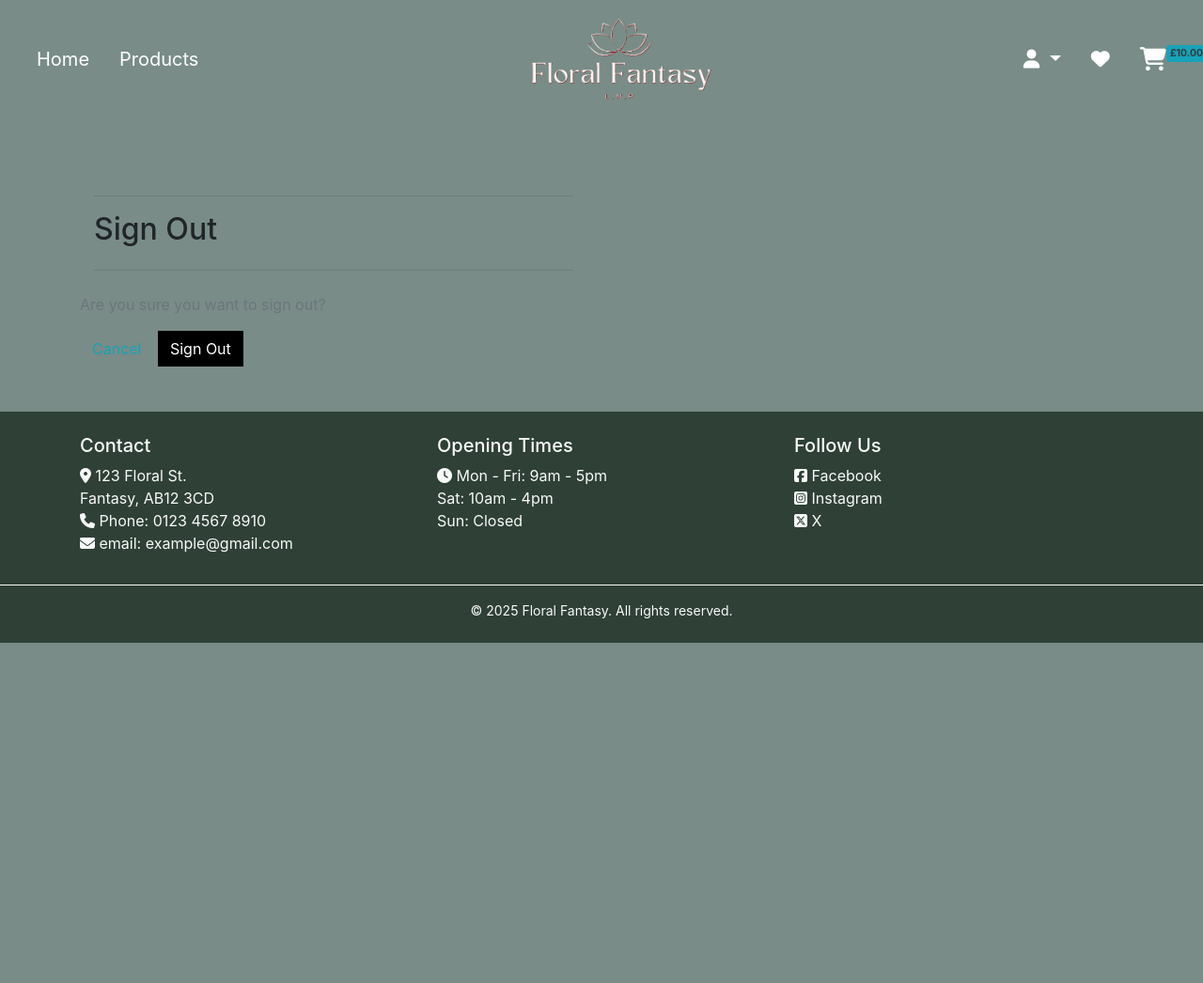
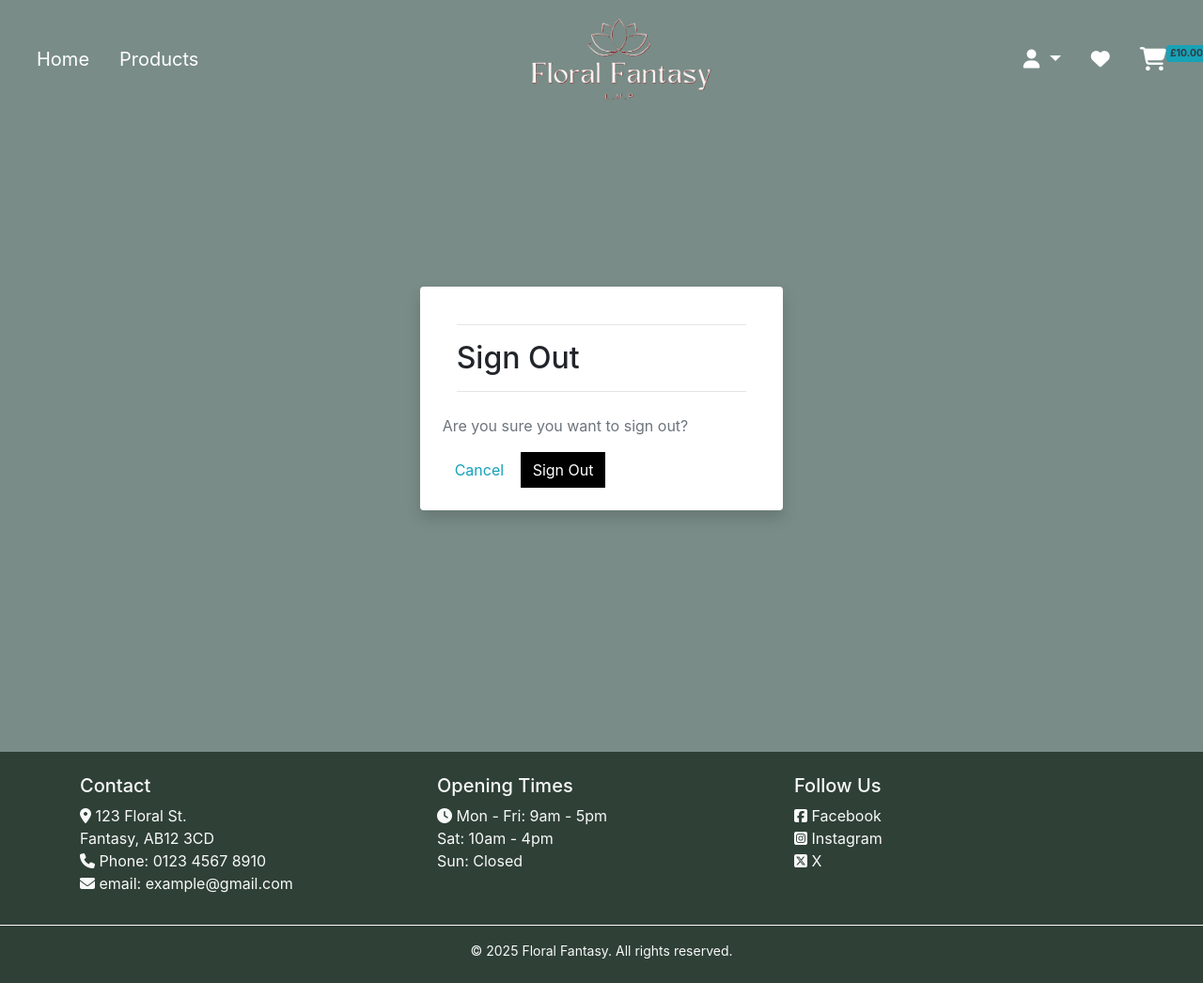
Before and after one commit to jessi25924/floral_fantasy, a Django app: template templates/allauth/account/logout.html in a window 1280 px wide. Shown: the whole page at 94% size. Before the commit the page ends 684 px from the top, so only its background shows below. Run offline with Django 4.2, Linux system fonts and the light colour scheme; the template is opened without the code that fills it: most values are stand-ins (such as "Sample title", 1, 10 or a date in 2020); some libraries are stand-ins or nearby versions; some web fonts are replaced.

Commit message:
Adjust layout

```diff
--- a/templates/allauth/account/base.html
+++ b/templates/allauth/account/base.html
@@ -1,15 +1,14 @@
 {% extends "base.html" %}
 
 {% block content %}
-    <div class="container header-container mt-5 pt-5">
-        <div class="overlay"></div>
-        <div class="row">
-            <div class="col-12 col-md-6">
-                <div class="allauth-form-inner-content">
-                    {% block inner_content %}
-                    {% endblock %}
-                </div>
+    <div class="container-fluid d-flex justify-content-center align-items-center min-vh-100 pt-5">
+    <div class="row w-100">
+        <div class="col-12 col-md-6 col-lg-4 mx-auto">
+            <div class="allauth-form-inner-content bg-white p-4 rounded shadow">
+                {% block inner_content %}
+                {% endblock %}
             </div>
         </div>
     </div>
+</div>
 {% endblock %}
--- a/templates/allauth/account/email.html
+++ b/templates/allauth/account/email.html
@@ -5,7 +5,7 @@
 {% block head_title %}{% trans "Account" %}{% endblock %}
 
 {% block inner_content %}
-    <div class="container mt-5 pt-5">
+    <div class="container">
       <hr>
       <h2 class="logo-font mb-4">{% trans "E-mail Addresses" %}</h2>
       <hr>
--- a/templates/allauth/account/email_confirm.html
+++ b/templates/allauth/account/email_confirm.html
@@ -7,9 +7,9 @@
 
 
 {% block inner_content %}
-<div class="container mt-5 pt-5">
+<div class="container">
     <hr>
-    <h2 class="logo-font mb-4">{% trans "Confirm E-mail Address" %}</h2>
+    <h2 class="logo-font">{% trans "Confirm E-mail Address" %}</h2>
     <hr>
 </div>
 
--- a/templates/allauth/account/login.html
+++ b/templates/allauth/account/login.html
@@ -7,7 +7,7 @@
 
 {% block inner_content %}
 
-<div class="container mt-5">
+<div class="container">
   <hr>
   <h2 class="logo-font mb-4">{% trans "Sign In" %}</h2>
   <hr>
@@ -33,7 +33,7 @@ for a {{ site_name }} account and sign in below:{% endblocktrans %}</p>
 {% include "socialaccount/snippets/login_extra.html" %}
 
 {% else %}
-<p>{% blocktrans %}If you have not created an account yet, then please
+<p class="text-dark">{% blocktrans %}If you have not created an account yet, then please
 <a href="{{ signup_url }}">sign up</a> first.{% endblocktrans %}</p>
 {% endif %}
 
@@ -45,7 +45,7 @@ for a {{ site_name }} account and sign in below:{% endblocktrans %}</p>
   {% endif %}
   <a class="btn btn-outline-black rounded-0" href="{% url 'landing' %}">Home</a>
   <button class="primaryAction" type="submit">{% trans "Sign In" %}</button>
-  <p class="mt-2">
+  <p class="mt-4">
     <a class="button secondaryAction" href="{% url 'account_reset_password' %}">{% trans "Forgot Password?" %}</a>
   </p>
 </form>
--- a/templates/allauth/account/logout.html
+++ b/templates/allauth/account/logout.html
@@ -5,9 +5,9 @@
 {% block head_title %}{% trans "Sign Out" %}{% endblock %}
 
 {% block inner_content %}
-<div class="container mt-5 pt-5">
+<div class="container">
   <hr>
-  <h2 class="logo-font mb-4">{% trans "Sign Out" %}</h2>
+  <h2 class="logo-font">{% trans "Sign Out" %}</h2>
   <hr>
 </div>
 <p>{% trans 'Are you sure you want to sign out?' %}</p>
@@ -17,8 +17,8 @@
   {% if redirect_field_value %}
   <input type="hidden" name="{{ redirect_field_name }}" value="{{ redirect_field_value }}"/>
   {% endif %}
-  <a class="btn btn-outline-black rounded-0 mb-5" href="{% url 'landing' %}">Cancel</a>
-  <button type="submit" class="mb-5">{% trans 'Sign Out' %}</button>
+  <a class="btn btn-outline-black rounded-0" href="{% url 'landing' %}">Cancel</a>
+  <button type="submit">{% trans 'Sign Out' %}</button>
 </form>
 
 
--- a/templates/allauth/account/password_change.html
+++ b/templates/allauth/account/password_change.html
@@ -5,9 +5,9 @@
 {% block head_title %}{% trans "Change Password" %}{% endblock %}
 
 {% block inner_content %}
-    <div class="container mt-5 pt-5">
+    <div class="container">
         <hr>
-        <h2 class="logo-font mb-4">{% trans "Change Password" %}</h2>
+        <h2 class="logo-font">{% trans "Change Password" %}</h2>
         <hr>
     </div>
 
--- a/templates/allauth/account/password_reset.html
+++ b/templates/allauth/account/password_reset.html
@@ -7,9 +7,9 @@
 
 {% block inner_content %}
 
-    <div class="container mt-5">
+    <div class="container">
         <hr>
-        <h2 class="logo-font mb-4">{% trans "Password Reset" %}</h2>
+        <h2 class="logo-font">{% trans "Password Reset" %}</h2>
         <hr>
     </div>
     {% if user.is_authenticated %}
--- a/templates/allauth/account/password_reset_done.html
+++ b/templates/allauth/account/password_reset_done.html
@@ -6,9 +6,9 @@
 {% block head_title %}{% trans "Password Reset" %}{% endblock %}
 
 {% block inner_content %}
-    <div class="container mt-5 pt-5">
+    <div class="container">
         <hr>
-        <h2 class="logo-font mb-5">{% trans "Password Reset" %}</h2>
+        <h2 class="logo-font">{% trans "Password Reset" %}</h2>
         <hr>
     </div>
 
--- a/templates/allauth/account/password_reset_from_key.html
+++ b/templates/allauth/account/password_reset_from_key.html
@@ -4,9 +4,9 @@
 {% block head_title %}{% trans "Change Password" %}{% endblock %}
 
 {% block inner_content %}
-    <div class="container mt-5 pt-5">
+    <div class="container">
         <hr>
-        <h2 class="logo-font mb-4">{% if token_fail %}{% trans "Bad Token" %}{% else %}{% trans "Change Password" %}{% endif %}</h2>
+        <h2 class="logo-font">{% if token_fail %}{% trans "Bad Token" %}{% else %}{% trans "Change Password" %}{% endif %}</h2>
         <hr>
     </div>
 
--- a/templates/allauth/account/password_reset_from_key_done.html
+++ b/templates/allauth/account/password_reset_from_key_done.html
@@ -4,9 +4,9 @@
 {% block head_title %}{% trans "Change Password" %}{% endblock %}
 
 {% block inner_content %}
-    <div class="container mt-5 pt-5">
+    <div class="container">
         <hr>
-        <h2 class="logo-font mb-4">{% trans "Change Password" %}</h2>
+        <h2 class="logo-font">{% trans "Change Password" %}</h2>
         <hr>
     </div>
 
--- a/templates/allauth/account/signup.html
+++ b/templates/allauth/account/signup.html
@@ -5,9 +5,9 @@
 {% block head_title %}{% trans "Signup" %}{% endblock %}
 
 {% block inner_content %}
-<div class="container mt-5 pt-5">
+<div class="container">
   <hr>
-  <h2 class="logo-font mb-4">{% trans "Sign Up" %}</h2>
+  <h2 class="logo-font">{% trans "Sign Up" %}</h2>
   <hr>
 </div>
 
--- a/templates/allauth/account/signup_closed.html
+++ b/templates/allauth/account/signup_closed.html
@@ -5,9 +5,9 @@
 {% block head_title %}{% trans "Sign Up Closed" %}{% endblock %}
 
 {% block inner_content %}
-<div class="container mt-5 pt-5">
+<div class="container">
     <hr>
-    <h2 class="logo-font mb-4">{% trans "Sign Up Closed" %}</h2>
+    <h2 class="logo-font">{% trans "Sign Up Closed" %}</h2>
     <hr>
 </div>
 
--- a/templates/allauth/account/verification_sent.html
+++ b/templates/allauth/account/verification_sent.html
@@ -5,7 +5,7 @@
 {% block head_title %}{% trans "Verify Your E-mail Address" %}{% endblock %}
 
 {% block inner_content %}
-    <div class="container mt-5 pt-5">
+    <div class="container">
         <hr>
         <h2 class="logo-font mb-4">{% trans "Verify Your E-mail Address" %}</h2>
         <hr>
```
